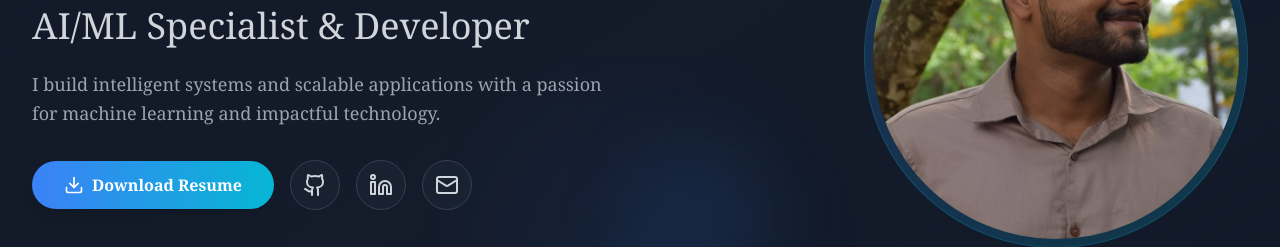
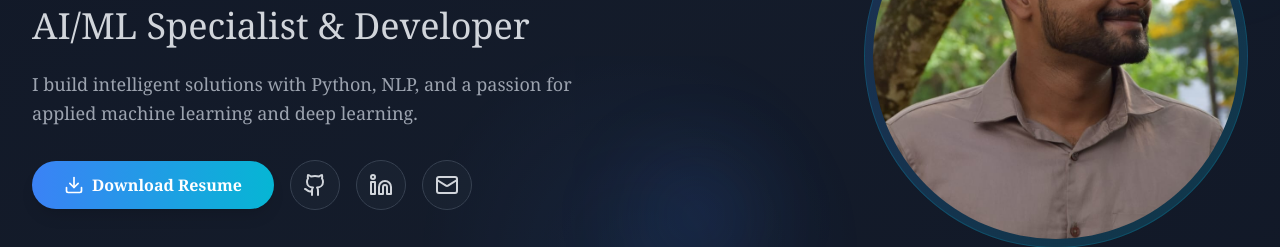
Before and after one commit to rikas05/rikas05.github.io, a React (Vite) app: page / in a window 1280 px wide. Shown: the part 344-591 px from the top of the page. Built offline with nearby package versions, Linux system fonts and the light colour scheme.

Commit message:
changed desc

```diff
--- a/src/components/Hero.tsx
+++ b/src/components/Hero.tsx
@@ -29,7 +29,7 @@ const Hero = () => {
               AI/ML Specialist & Developer
             </h2>
             <p className="text-lg text-gray-400 max-w-xl mx-auto lg:mx-0 leading-relaxed mb-8">
-              I build intelligent systems and scalable applications with a passion for machine learning and impactful technology.
+              I build intelligent solutions with Python, NLP, and a passion for applied machine learning and deep learning.
             </p>
 
             <div className="flex flex-col sm:flex-row items-center justify-center lg:justify-start gap-4 mb-8">
```
